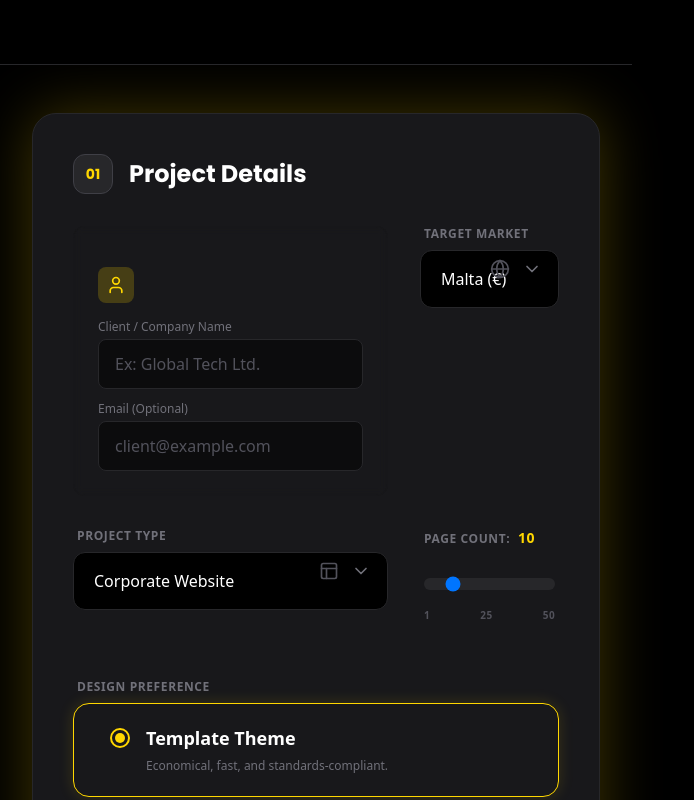
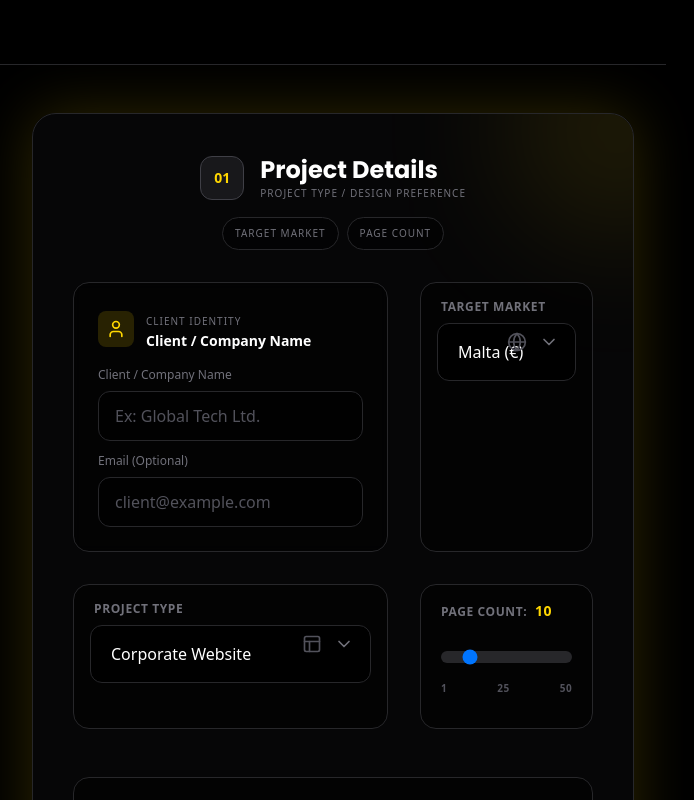
Before and after one commit to omeryigitler/omeryigitler.com, a React (Vite) app in the folder pricing-tool/: page / in a window 1280 px wide. Both pictures are taken after a click on the button "START PROJECT". Shown: the top 800 px of the page, without its empty margins (0-694 px from the left). Built offline with nearby package versions, Linux system fonts and the light colour scheme.

Commit message:
fix: pricing dashboard title and project details layout

```diff
--- a/pricing-tool/components/Dashboard.tsx
+++ b/pricing-tool/components/Dashboard.tsx
@@ -80,11 +80,14 @@ const Dashboard: React.FC<Props> = ({ onNavigate, language, onRequestUpdate }) =
   }, []);
 
   return (
-    <div className="max-w-7xl mx-auto px-4 py-24 sm:px-6 lg:px-8">
-      <div className="text-center mb-24">
+    <div className="max-w-7xl mx-auto px-4 py-16 sm:px-6 lg:px-8">
+      <div className="text-center mb-20">
         {/* Removed 'uppercase' class and used toLocaleUpperCase(locale) for correct i/I handling */}
-        <h1 className="text-5xl font-extrabold text-white sm:text-6xl sm:tracking-tight lg:text-7xl font-poppins mb-6">
-          {t.heroTitlePrefix.toLocaleUpperCase(locale)} <span className="text-transparent bg-clip-text bg-gradient-to-r from-[#FFD700] to-[#FFD700] drop-shadow-[0_0_10px_rgba(255,215,0,0.3)]">{t.heroTitleHighlight.toLocaleUpperCase(locale)}</span>
+        <h1 className="text-5xl font-extrabold text-white sm:text-6xl sm:tracking-tight lg:text-7xl font-poppins mb-6 leading-[1.05]">
+          <span className="inline-block">{t.heroTitlePrefix.toLocaleUpperCase(locale)}</span>{' '}
+          <span className="inline-flex items-center bg-[#FFD700] text-black px-3 py-1 rounded-xl shadow-[0_0_30px_rgba(255,215,0,0.35)]">
+            {t.heroTitleHighlight.toLocaleUpperCase(locale)}
+          </span>
         </h1>
         <p className="max-w-2xl mx-auto text-xl text-zinc-400 font-light leading-relaxed">
           {t.heroSubtitle}
--- a/pricing-tool/components/PricingCalculator.tsx
+++ b/pricing-tool/components/PricingCalculator.tsx
@@ -359,51 +359,63 @@ const PricingCalculator: React.FC<Props> = ({ config, addons, onRequestUpdate, o
         {/* Input Form */}
         <div className="lg:col-span-2 space-y-8">
 
-          {/* Section 1: Project Scope (Yellow) */}
-          <div className="bg-zinc-900 rounded-3xl border border-zinc-800 p-8 sm:p-10 shadow-[0_0_60px_rgba(255,215,0,0.25)] relative">
-            <h2 className="text-2xl font-bold text-white mb-8 flex items-center font-poppins">
-              <span className="bg-zinc-800 text-[#FFD700] w-10 h-10 flex items-center justify-center rounded-xl mr-4 text-sm font-bold border border-zinc-700">01</span>
-              {t.title1}
-            </h2>
+          {/* Section 1: Project Details */}
+          <div className="bg-zinc-950/70 rounded-3xl border border-zinc-800 p-8 sm:p-10 shadow-[0_0_60px_rgba(255,215,0,0.18)] relative overflow-hidden">
+            <div className="absolute -top-24 -right-24 w-56 h-56 bg-[#FFD700]/10 rounded-full blur-3xl pointer-events-none"></div>
+            <div className="flex flex-col sm:flex-row sm:items-center sm:justify-between gap-4 mb-8 relative z-10">
+              <div className="flex items-center">
+                <span className="bg-zinc-900 text-[#FFD700] w-11 h-11 flex items-center justify-center rounded-xl mr-4 text-sm font-bold border border-zinc-700">01</span>
+                <div>
+                  <h2 className="text-2xl font-bold text-white font-poppins">{t.title1}</h2>
+                  <p className="text-[10px] text-zinc-500 uppercase tracking-widest">{upper(t.projectType)} / {upper(t.designPref)}</p>
+                </div>
+              </div>
+              <div className="flex items-center gap-2 text-[10px] uppercase tracking-widest text-zinc-500">
+                <span className="px-3 py-2 rounded-full bg-black/40 border border-zinc-800">{upper(t.targetMarket)}</span>
+                <span className="px-3 py-2 rounded-full bg-black/40 border border-zinc-800">{upper(t.pageCount)}</span>
+              </div>
+            </div>
 
-            <div className="grid grid-cols-1 md:grid-cols-2 gap-8">
+            <div className="grid grid-cols-1 md:grid-cols-2 gap-8 relative z-10">
 
               {/* Customer Name */}
-              <div className="space-y-4 border border-zinc-900/50 p-6 rounded-xl bg-gradient-to-br from-zinc-900/80 to-black backdrop-blur-sm relative overflow-hidden group hover:border-[#FFD700]/30 transition-all duration-500">
-                <div className="absolute inset-0 bg-gradient-to-r from-[#FFD700]/5 to-transparent opacity-0 group-hover:opacity-100 transition-opacity duration-500" />
-                <div className="flex items-center space-x-2 mb-2 relative z-10">
-                  <div className="p-2 bg-[#FFD700]/20 rounded-lg group-hover:bg-[#FFD700] transition-colors duration-300">
-                    <User className="w-5 h-5 text-[#FFD700] group-hover:text-black transition-colors duration-300" />
+              <div className="space-y-4 border border-zinc-800 p-6 rounded-2xl bg-black/50 backdrop-blur-sm relative overflow-hidden">
+                <div className="flex items-center gap-3 mb-2">
+                  <div className="p-2 bg-[#FFD700]/15 rounded-lg">
+                    <User className="w-5 h-5 text-[#FFD700]" />
                   </div>
-                  <label className="text-sm font-bold text-zinc-300 group-hover:text-white transition-colors">{t.customerInfo}</label>
+                  <div>
+                    <label className="text-[10px] uppercase tracking-widest text-zinc-500">{t.sectionClient}</label>
+                    <div className="text-sm font-bold text-white">{t.customerName}</div>
+                  </div>
                 </div>
 
                 <div className="space-y-3">
                   <div>
-                    <label className="text-xs text-zinc-500 mb-1 block">{t.customerName}</label>
+                    <label className="text-xs text-zinc-500 mb-2 block">{t.customerName}</label>
                     <input
                       type="text"
                       value={request.customerName}
                       onChange={(e) => setRequest({ ...request, customerName: e.target.value })}
                       placeholder={t.customerPlaceholder}
-                      className="w-full bg-black/50 border border-zinc-800 rounded-lg px-4 py-3 text-white placeholder-zinc-600 focus:outline-none focus:border-[#FFD700] transition-all hover:border-zinc-700"
+                      className="w-full bg-black/60 border border-zinc-800 rounded-xl px-4 py-3 text-white placeholder-zinc-600 focus:outline-none focus:border-[#FFD700] transition-all"
                     />
                   </div>
                   <div>
-                    <label className="text-xs text-zinc-500 mb-1 block">{t.customerEmail}</label>
+                    <label className="text-xs text-zinc-500 mb-2 block">{t.customerEmail}</label>
                     <input
                       type="email"
                       value={request.customerEmail || ''}
                       onChange={(e) => setRequest({ ...request, customerEmail: e.target.value })}
                       placeholder={t.customerEmailPlaceholder}
-                      className="w-full bg-black/50 border border-zinc-800 rounded-lg px-4 py-3 text-white placeholder-zinc-600 focus:outline-none focus:border-[#FFD700] transition-all hover:border-zinc-700"
+                      className="w-full bg-black/60 border border-zinc-800 rounded-xl px-4 py-3 text-white placeholder-zinc-600 focus:outline-none focus:border-[#FFD700] transition-all"
                     />
                   </div>
                 </div>
               </div>
 
               {/* Country Select */}
-              <div>
+              <div className="rounded-2xl border border-zinc-800 bg-black/50 p-4">
                 <CustomSelect
                   label={upper(t.targetMarket)}
                   value={request.country}
@@ -414,7 +426,7 @@ const PricingCalculator: React.FC<Props> = ({ config, addons, onRequestUpdate, o
               </div>
 
               {/* Site Type Select */}
-              <div>
+              <div className="rounded-2xl border border-zinc-800 bg-black/50 p-4">
                 <CustomSelect
                   label={upper(t.projectType)}
                   value={request.siteType}
@@ -425,7 +437,7 @@ const PricingCalculator: React.FC<Props> = ({ config, addons, onRequestUpdate, o
               </div>
 
               {/* Page Count Slider */}
-              <div>
+              <div className="rounded-2xl border border-zinc-800 bg-black/50 p-4">
                 <label className={labelClass}>
                   {upper(t.pageCount)}: <span className="text-[#FFD700] ml-1 text-sm">{request.pageCount}</span>
                 </label>
@@ -447,7 +459,7 @@ const PricingCalculator: React.FC<Props> = ({ config, addons, onRequestUpdate, o
               </div>
 
               {/* Design Preference Radio */}
-              <div className="md:col-span-2 mt-2">
+              <div className="md:col-span-2 mt-4 rounded-2xl border border-zinc-800 bg-black/50 p-6">
                 <label className={labelClass}>{upper(t.designPref)}</label>
                 <div className="grid grid-cols-1 sm:grid-cols-2 gap-4">
                   <label className={`relative group cursor-pointer border rounded-2xl p-5 transition-all duration-300 flex items-start space-x-4 ${request.designType === DesignType.TEMPLATE ? 'border-[#FFD700] bg-zinc-900 shadow-[0_0_15px_rgba(255,215,0,0.15)]' : 'border-zinc-800 bg-black hover:border-zinc-600'}`}>
@@ -487,7 +499,7 @@ const PricingCalculator: React.FC<Props> = ({ config, addons, onRequestUpdate, o
               </div>
 
               {/* Technical & Creative Extras */}
-              <div className="space-y-4 md:col-span-2 mt-2">
+              <div className="space-y-4 md:col-span-2 mt-4 rounded-2xl border border-zinc-800 bg-black/50 p-6">
                 <label className={labelClass}>{upper(t.technicalTitle)}</label>
 
                 <div className="grid grid-cols-1 md:grid-cols-2 gap-4">
@@ -694,32 +706,26 @@ const PricingCalculator: React.FC<Props> = ({ config, addons, onRequestUpdate, o
 
                   {/* Clean Input Field with Dynamic Padding and Positioning */}
                   <div className="relative">
+                    {showSymbolLeft && (
+                      <div className="absolute inset-y-0 left-5 flex items-center text-zinc-500 pointer-events-none font-bold leading-none">
+                        {displaySymbol}
+                      </div>
+                    )}
+
+                    {showSymbolRight && (
+                      <div className="absolute inset-y-0 right-5 flex items-center text-zinc-500 pointer-events-none font-bold leading-none">
+                        {displaySymbol}
+                      </div>
+                    )}
+
                     <input
                       type="number"
                       min="0"
                       placeholder="0"
                       value={request.discountValue || ''}
                       onChange={(e) => setRequest({ ...request, discountValue: parseFloat(e.target.value) || 0 })}
-                      className="w-full bg-zinc-900 border border-zinc-800 rounded-xl py-4 text-white font-bold text-lg text-left tabular-nums focus:border-[#FFD700] focus:outline-none appearance-none [&::-webkit-inner-spin-button]:appearance-none [&::-webkit-outer-spin-button]:appearance-none"
-                      style={{
-                        // Add padding to the side where the symbol is located to prevent overlap
-                        paddingLeft: showSymbolLeft ? '3rem' : '1.25rem',
-                        paddingRight: showSymbolRight ? '3rem' : '1.25rem',
-                      }}
+                      className={`w-full h-14 bg-zinc-900 border border-zinc-800 rounded-xl text-white font-bold text-lg text-left tabular-nums leading-none focus:border-[#FFD700] focus:outline-none appearance-none [&::-webkit-inner-spin-button]:appearance-none [&::-webkit-outer-spin-button]:appearance-none ${showSymbolLeft ? 'pl-12' : 'pl-5'} ${showSymbolRight ? 'pr-12' : 'pr-5'}`}
                     />
-
-                    {/* Symbol Positioning */}
-                    {showSymbolLeft && (
-                      <div className="absolute left-5 top-1/2 -translate-y-1/2 text-zinc-500 pointer-events-none font-bold">
-                        {displaySymbol}
-                      </div>
-                    )}
-
-                    {showSymbolRight && (
-                      <div className="absolute right-5 top-1/2 -translate-y-1/2 text-zinc-500 pointer-events-none font-bold">
-                        {displaySymbol}
-                      </div>
-                    )}
                   </div>
 
                   {breakdown && breakdown.discountAmount > 0 && (
--- a/pricing-tool/translations.ts
+++ b/pricing-tool/translations.ts
@@ -58,6 +58,8 @@ export const TRANSLATIONS = {
       title1: 'Proje Detayları',
       title2: 'Teslimat ve Bakım',
       title3: 'Ek Hizmetler',
+      sectionClient: 'Müşteri Kimliği',
+      sectionMarket: 'Pazar & Kapsam',
       customerName: 'Müşteri / Firma Adı',
       customerPlaceholder: 'Örn: Global Tech A.Ş.',
       customerEmail: 'E-posta (Opsiyonel)',
@@ -336,6 +338,8 @@ export const TRANSLATIONS = {
       title1: 'Project Details',
       title2: 'Delivery & Maintenance',
       title3: 'Additional Services',
+      sectionClient: 'Client Identity',
+      sectionMarket: 'Market & Scope',
       customerName: 'Client / Company Name',
       customerPlaceholder: 'Ex: Global Tech Ltd.',
       customerEmail: 'Email (Optional)',
```
Also changed, not shown: 8 other files (tests, documents, lock files or other folders).
